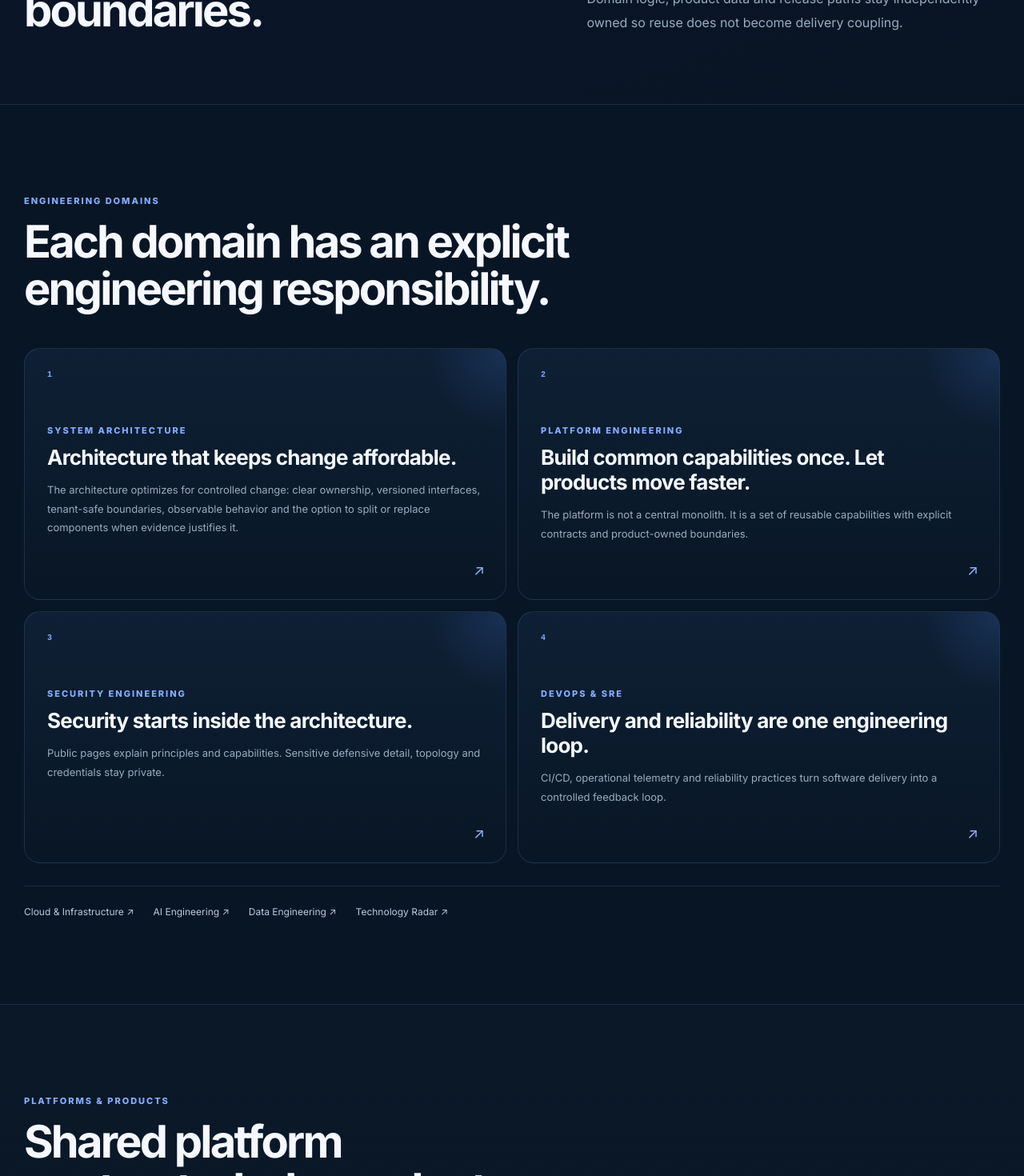
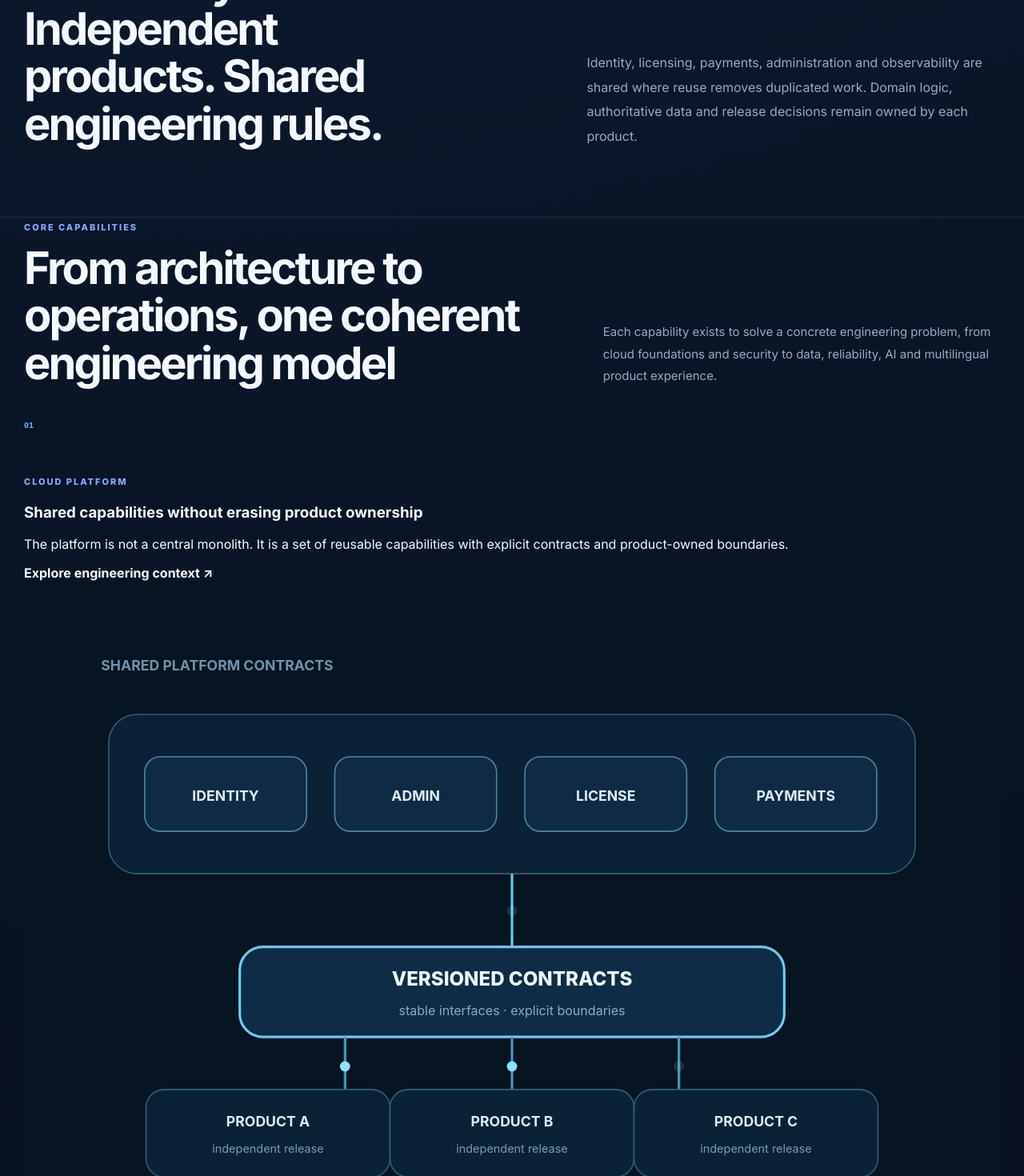
Before and after one commit to silverfoxcloud/silverfox-engineering, a Next.js app: page / in a window 1280 px wide. Shown: the part 1140-2610 px from the top of the page at 80% size. Built offline with nearby package versions, Linux system fonts and the light colour scheme.

Commit message:
feat: tighten homepage into capability-led engineering narrative

```diff
--- a/components/PortalPage.tsx
+++ b/components/PortalPage.tsx
@@ -5,25 +5,69 @@ import SiteHeader from "@/components/SiteHeader";
 import SiteFooter from "@/components/SiteFooter";
 import { copy } from "@/data/content";
 import ArchitectureMap from "@/components/ArchitectureMap";
-import TechnologyRadar from "@/components/TechnologyRadar";
 import { engineeringPages, platformPages } from "@/data/engineering-pages";
 import { useLocale, useLocalizedMetadata } from "@/components/LocaleProvider";
 
-const featuredEngineering = ["architecture", "platform", "security", "devops-sre"] as const;
-const featuredPlatforms = ["sfas", "license-platform", "fox-pay", "exotravel", "exohub"] as const;
+const featuredPlatforms = ["sfas", "license-platform", "fox-pay"] as const;
 
 export default function PortalPage() {
   const { locale } = useLocale();
   const c = copy[locale];
   const fa = locale === "fa";
-  const principles = engineeringPages["engineering-principles"][locale];
 
   useLocalizedMetadata(
-    fa ? "مهندسی Silver Fox" : "Silver Fox Engineering",
+    fa ? "مهندسی پردازش ابری روباه نقره‌ای" : "Silver Fox Engineering",
     fa
-      ? "پرتال عمومی مهندسی Silver Fox؛ معماری، پلتفرم‌ها، امنیت، داده، عملیات و تصمیم‌های فناوری."
-      : "Public engineering portal for Silver Fox architecture, platforms, security, data, operations and technology decisions.",
+      ? "پرتال عمومی مهندسی شرکت پردازش ابری روباه نقره‌ای؛ معماری، پلتفرم ابری، امنیت، داده، قابلیت اتکا و تصمیم‌های فناوری."
+      : "Public engineering portal for Silver Fox architecture, cloud platform, security, data, reliability and technology decisions.",
   );
+
+  const capabilities = [
+    {
+      href: "/platform/",
+      visual: "/visual-platform.svg",
+      eyebrow: fa ? "پلتفرم ابری" : "CLOUD PLATFORM",
+      title: fa ? "قابلیت مشترک، بدون از بین بردن استقلال محصول" : "Shared capabilities without erasing product ownership",
+      body: engineeringPages.platform[locale].summary,
+    },
+    {
+      href: "/security/",
+      visual: "/visual-security.svg",
+      eyebrow: fa ? "امنیت و حاکمیت" : "SECURITY & GOVERNANCE",
+      title: engineeringPages.security[locale].title,
+      body: engineeringPages.security[locale].summary,
+    },
+    {
+      href: "/devops-sre/",
+      visual: "/visual-devops.svg",
+      eyebrow: fa ? "مشاهده‌پذیری و قابلیت اتکا" : "OBSERVABILITY & RELIABILITY",
+      title: engineeringPages["devops-sre"][locale].title,
+      body: engineeringPages["devops-sre"][locale].summary,
+    },
+    {
+      href: "/data/",
+      visual: "/visual-data.svg",
+      eyebrow: fa ? "داده و یکپارچگی" : "DATA & INTEGRATION",
+      title: engineeringPages.data[locale].title,
+      body: engineeringPages.data[locale].summary,
+    },
+    {
+      href: "/ai/",
+      visual: "/visual-ai.svg",
+      eyebrow: fa ? "هوش مصنوعی" : "AI ENGINEERING",
+      title: engineeringPages.ai[locale].title,
+      body: engineeringPages.ai[locale].summary,
+    },
+    {
+      href: "/platforms/sfas/",
+      visual: "/visual-experience.svg",
+      eyebrow: fa ? "تجربه چندزبانه" : "MULTILINGUAL EXPERIENCE",
+      title: fa ? "RTL و LTR از ابتدا جزئی از محصول‌اند" : "RTL and LTR are product modes, not translation afterthoughts",
+      body: fa
+        ? "سیستم طراحی، بومی‌سازی، دسترس‌پذیری و رفتار رابط در هر دو جهت به‌صورت هم‌ارز مهندسی و آزمون می‌شوند."
+        : "Design primitives, localization, accessibility and interface behavior are engineered and tested as equal experiences in both directions.",
+    },
+  ];
 
   return (
     <main dir={fa ? "rtl" : "ltr"} className={fa ? "rtl" : "ltr"}>
@@ -38,9 +82,14 @@ export default function PortalPage() {
             <div className="eyebrow">{c.eyebrow}</div>
             <h1>{c.heroTitle}</h1>
             <p>{c.heroBody}</p>
+            <p className="heroSupporting">
+              {fa
+                ? "هدف ما فقط ساخت نرم‌افزار نیست؛ سامانه‌ها باید امن، قابل اتکا، چندزبانه و آماده تکامل باشند."
+                : "The goal is not simply to ship software. Systems should remain secure, reliable, multilingual and ready to evolve."}
+            </p>
             <div className="heroActions">
               <Link className="button primary" href="/architecture/">
-                {fa ? "معماری Silver Fox" : "Explore architecture"}
+                {fa ? "مشاهده معماری" : "Explore architecture"}
                 <span aria-hidden="true">↗</span>
               </Link>
               <Link className="button secondary" href="/technology-radar/">
@@ -56,54 +105,64 @@ export default function PortalPage() {
       <section className="homeIntro">
         <div className="shell homeIntroGrid">
           <div>
-            <span className="kicker">{fa ? "تز مهندسی" : "ENGINEERING THESIS"}</span>
+            <span className="kicker">{fa ? "مدل مهندسی" : "ENGINEERING MODEL"}</span>
             <h2>
               {fa
-                ? "زیرساخت مشترک؛ مالکیت روشن در هر محصول."
-                : "Shared foundations. Product-owned boundaries."}
+                ? "یک اکوسیستم؛ محصولات مستقل؛ قواعد مشترک مهندسی."
+                : "One ecosystem. Independent products. Shared engineering rules."}
             </h2>
           </div>
           <p>
             {fa
-              ? "هویت، چندمستاجری، لایسنس، پرداخت، مدیریت و مشاهده‌پذیری در جایی مشترک می‌شوند که تکرار را کم کنند. منطق دامنه، داده و مسیر انتشار هر محصول مستقل می‌ماند تا استفاده مجدد به وابستگی سازمانی و فنی تبدیل نشود."
-              : "Identity, tenancy, licensing, payments, administration and observability are shared where reuse removes duplicated work. Domain logic, product data and release paths stay independently owned so reuse does not become delivery coupling."}
+              ? "قابلیت‌هایی مثل هویت، لایسنس، پرداخت، مدیریت و مشاهده‌پذیری فقط جایی مشترک می‌شوند که تکرار را کم کنند. منطق دامنه، داده و مسیر انتشار هر محصول در مالکیت همان محصول باقی می‌ماند."
+              : "Identity, licensing, payments, administration and observability are shared where reuse removes duplicated work. Domain logic, authoritative data and release decisions remain owned by each product."}
           </p>
         </div>
       </section>
 
-      <section className="homeFeatureSection">
+      <section className="homeCapabilitySection">
         <div className="shell">
-          <div className="homeSectionHeading">
-            <span className="kicker">{fa ? "حوزه‌های مهندسی" : "ENGINEERING DOMAINS"}</span>
-            <h2>
+          <div className="homeSectionHeading split">
+            <div>
+              <span className="kicker">{fa ? "قابلیت‌های اصلی" : "CORE CAPABILITIES"}</span>
+              <h2>
+                {fa
+                  ? "از معماری تا عملیات؛ یک نگاه یکپارچه به فناوری"
+                  : "From architecture to operations, one coherent engineering model"}
+              </h2>
+            </div>
+            <p>
               {fa
-                ? "هر حوزه، مسئولیت مهندسی مشخصی دارد."
-                : "Each domain has an explicit engineering responsibility."}
-            </h2>
+                ? "هر حوزه برای حل یک مسئله مشخص وجود دارد؛ از زیرساخت ابری و امنیت تا داده، قابلیت اتکا، هوش مصنوعی و تجربه چندزبانه."
+                : "Each capability exists to solve a concrete engineering problem, from cloud foundations and security to data, reliability, AI and multilingual product experience."}
+            </p>
           </div>
 
-          <div className="homeFeatureGrid">
-            {featuredEngineering.map((slug, index) => {
-              const page = engineeringPages[slug][locale];
-              return (
-                <Link className="homeFeatureCard" href={"/" + slug + "/"} key={slug}>
+          <div className="capabilityRows">
+            {capabilities.map((item, index) => (
+              <Link
+                href={item.href}
+                className={"capabilityRow " + (index % 2 ? "capabilityRowReverse" : "")}
+                key={item.href + item.eyebrow}
+              >
+                <div className="capabilityCopy">
                   <span className="featureIndex">
-                    {fa ? "۰۱۲۳۴۵۶۷۸۹"[index + 1] : index + 1}
+                    {fa
+                      ? String(index + 1).replace(/[0-9]/g, (digit) => "۰۱۲۳۴۵۶۷۸۹"[Number(digit)]).padStart(2, "۰")
+                      : String(index + 1).padStart(2, "0")}
                   </span>
-                  <span className="kicker">{page.eyebrow}</span>
-                  <h3>{page.title}</h3>
-                  <p>{page.summary}</p>
-                  <i aria-hidden="true">↗</i>
-                </Link>
-              );
-            })}
-          </div>
-
-          <div className="homeMoreLinks">
-            <Link href="/cloud/">{fa ? "زیرساخت ابری" : "Cloud & Infrastructure"} ↗</Link>
-            <Link href="/ai/">{fa ? "مهندسی هوش مصنوعی" : "AI Engineering"} ↗</Link>
-            <Link href="/data/">{fa ? "مهندسی داده" : "Data Engineering"} ↗</Link>
-            <Link href="/technology-radar/">{fa ? "رادار فناوری" : "Technology Radar"} ↗</Link>
+                  <span className="kicker">{item.eyebrow}</span>
+                  <h3>{item.title}</h3>
+                  <p>{item.body}</p>
+                  <strong>
+                    {fa ? "مشاهده جزئیات مهندسی" : "Explore engineering context"} <span aria-hidden="true">↗</span>
+                  </strong>
+                </div>
+                <div className="capabilityVisual" aria-hidden="true">
+                  <img src={item.visual} alt="" />
+                </div>
+              </Link>
+            ))}
           </div>
         </div>
       </section>
@@ -112,17 +171,17 @@ export default function PortalPage() {
         <div className="shell">
           <div className="homeSectionHeading split">
             <div>
-              <span className="kicker">{fa ? "پلتفرم‌ها و محصولات" : "PLATFORMS & PRODUCTS"}</span>
+              <span className="kicker">{fa ? "پایه‌های مشترک محصول" : "SHARED PRODUCT FOUNDATIONS"}</span>
               <h2>
                 {fa
-                  ? "قرارداد مشترک؛ چرخه توسعه مستقل."
-                  : "Shared platform contracts. Independent product lifecycles."}
+                  ? "زیرساخت مشترک باید پیچیدگی را از مسیر ساخت محصول کنار بزند."
+                  : "Shared infrastructure should remove complexity from product delivery."}
               </h2>
             </div>
             <p>
               {fa
-                ? "SFAS، License Platform و Fox Pay قابلیت‌های پلتفرمی می‌سازند. ExoTravel و ExoHub این قابلیت‌ها را بدون واگذاری مالکیت دامنه و داده خود مصرف می‌کنند."
-                : "SFAS, License Platform and Fox Pay provide platform capabilities. ExoTravel and ExoHub consume them without surrendering ownership of their domain logic, data or release decisions."}
+                ? "SFAS، License Platform و Fox Pay سه مسئله متفاوت را در سطح پلتفرم حل می‌کنند: تجربه مدیریت، کنترل دسترسی تجاری و ارکستریشن پرداخت."
+                : "SFAS, License Platform and Fox Pay solve three different platform concerns: administration experience, commercial access control and payment orchestration."}
             </p>
           </div>
 
@@ -135,6 +194,7 @@ export default function PortalPage() {
                     <span className="kicker">{page.eyebrow}</span>
                     <h3>{page.name}</h3>
                     <p>{page.lead}</p>
+                    <small className="productStatusInline">{page.status}</small>
                     <Link href={"/platforms/" + slug + "/"}>
                       {fa ? "مشاهده مدل فنی" : "Explore technical model"}
                       <span aria-hidden="true"> ↗</span>
@@ -145,55 +205,57 @@ export default function PortalPage() {
                     <div className="productSignalNodes">
                       {page.capabilities.slice(0, 3).map((capability, capabilityIndex) => (
                         <span key={capability}>
-                          <b>{String(capabilityIndex + 1).padStart(2, "0")}</b>
+                          <b>
+                            {fa
+                              ? String(capabilityIndex + 1).replace(/[0-9]/g, (digit) => "۰۱۲۳۴۵۶۷۸۹"[Number(digit)]).padStart(2, "۰")
+                              : String(capabilityIndex + 1).padStart(2, "0")}
+                          </b>
                           {capability}
                         </span>
                       ))}
                     </div>
-                    <small>{String(index + 1).padStart(2, "0")} / 05</small>
+                    <small>{fa ? "۰" + String(index + 1).replace(/[0-9]/g, (digit) => "۰۱۲۳۴۵۶۷۸۹"[Number(digit)]) : String(index + 1).padStart(2, "0")} / {fa ? "۰۳" : "03"}</small>
                   </div>
                 </article>
               );
             })}
           </div>
+
+          <div className="productDomainLinks">
+            <Link href="/platforms/exotravel/">
+              <span>{fa ? "محصول سفر" : "TRAVEL PRODUCT"}</span>
+              <strong>ExoTravel</strong>
+              <i aria-hidden="true">↗</i>
+            </Link>
+            <Link href="/platforms/exohub/">
+              <span>{fa ? "یکپارچگی اکوسیستم" : "ECOSYSTEM INTEGRATION"}</span>
+              <strong>ExoHub</strong>
+              <i aria-hidden="true">↗</i>
+            </Link>
+          </div>
         </div>
       </section>
 
-      <section className="homeRadar">
-        <div className="shell homeSectionHeading split">
+      <section className="homeRadarTeaser">
+        <div className="shell radarTeaserGrid">
           <div>
-            <span className="kicker">{fa ? "تصمیم‌های فناوری" : "TECHNOLOGY DECISIONS"}</span>
-            <h2>{fa ? "فناوری بر اساس نقش و محدودیت سیستم انتخاب می‌شود." : "Technology choices follow system constraints."}</h2>
-          </div>
-          <p>
-            {fa
-              ? "Radar وضعیت استفاده، آزمایش و ارزیابی فناوری‌ها را شفاف می‌کند؛ بدون تبدیل فهرست ابزارها به ادعای بازاریابی."
-              : "The Radar makes adoption, trials and assessments visible without turning a tool list into marketing claims."}
-          </p>
-        </div>
-        <TechnologyRadar locale={locale} />
-      </section>
-
-      <section className="homePrinciples">
-        <div className="shell homePrinciplesGrid">
-          <div className="homePrinciplesIntro">
-            <span className="kicker">{principles.eyebrow}</span>
-            <h2>{principles.title}</h2>
-            <p>{principles.summary}</p>
-            <Link href="/engineering-principles/">
-              {fa ? "خواندن اصول مهندسی" : "Read engineering principles"} <span aria-hidden="true">↗</span>
+            <span className="kicker">{fa ? "رادار فناوری" : "TECHNOLOGY RADAR"}</span>
+            <h2>
+              {fa
+                ? "فناوری باید جایگاهش را با نیاز واقعی سیستم به دست بیاورد."
+                : "Technology earns its place by solving a real system constraint."}
+            </h2>
+            <p>
+              {fa
+                ? "رادار فناوری نشان می‌دهد چه ابزارهایی تثبیت شده‌اند، کجا استفاده هدفمند داریم و چه گزینه‌هایی هنوز در مرحله آزمایش یا ارزیابی‌اند."
+                : "The Technology Radar separates established choices from context-dependent use, trials and technologies that are still being assessed."}
+            </p>
+            <Link href="/technology-radar/">
+              {fa ? "باز کردن رادار فناوری" : "Open Technology Radar"} <span aria-hidden="true">↗</span>
             </Link>
           </div>
-          <div className="homePrincipleRows">
-            {principles.sections.slice(0, 4).map((section, index) => (
-              <div className="homePrincipleRow" key={section.title}>
-                <span>{fa ? "۰۱۲۳۴۵۶۷۸۹"[index + 1] : String(index + 1).padStart(2, "0")}</span>
-                <div>
-                  <strong>{section.title}</strong>
-                  <p>{section.body}</p>
-                </div>
-              </div>
-            ))}
+          <div className="radarTeaserVisual" aria-hidden="true">
+            <img src="/visual-radar.svg" alt="" />
           </div>
         </div>
       </section>
@@ -210,8 +272,8 @@ export default function PortalPage() {
             </h2>
             <p>
               {fa
-                ? "هدف پلتفرم، معماری یا خودکارسازی این نیست که اجزای بیشتری بسازیم؛ هدف این است که تغییر، تحویل و عملیات محصول قابل پیش‌بینی‌تر و قابل توضیح‌تر شود."
-                : "The point of platform work, architecture and automation is not to create more components. It is to make product change, delivery and operations more predictable and explainable."}
+                ? "پلتفرم زمانی ارزش دارد که تغییر، تحویل و عملیات محصول را قابل پیش‌بینی‌تر کند؛ نه اینکه فقط اجزای بیشتری به معماری اضافه کند."
+                : "Platform work is valuable when it makes product change, delivery and operations more predictable—not when it simply adds more components."}
             </p>
           </div>
         </div>
```
